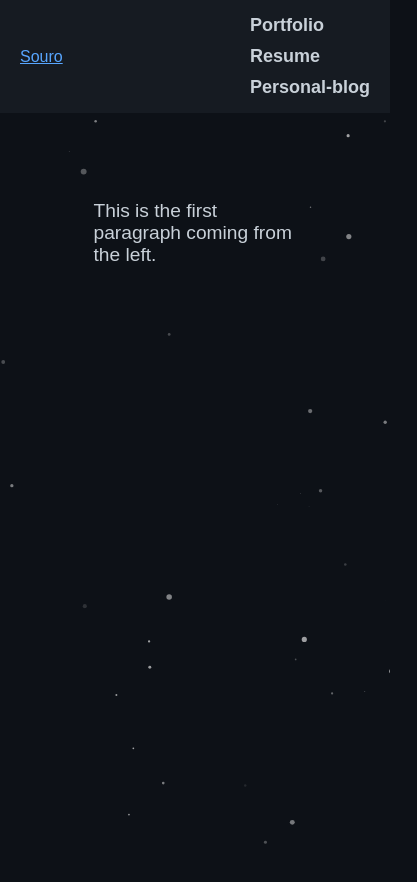
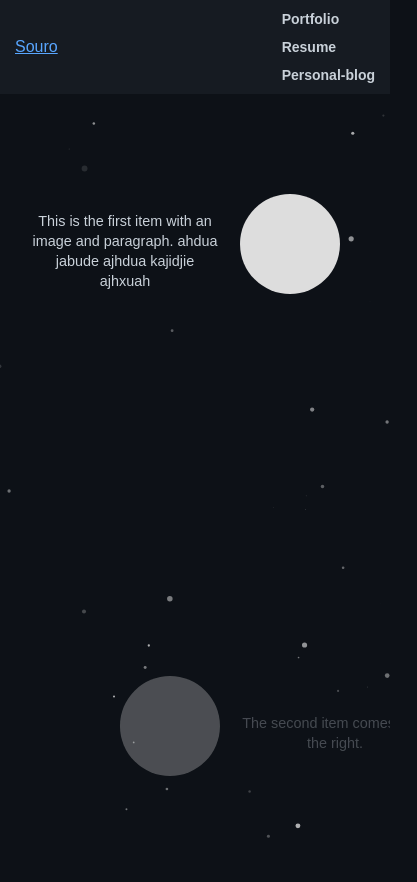
Before and after one commit to Souradeep2000/Portfolio, an Angular app: page /souro in a window 390 px wide. Shown: the top 882 px of the page, 417 px wide, since content can reach past the window. After the commit the page ends 844 px from the top, so only its background shows below. Built offline with nearby package versions, Linux system fonts and the light colour scheme.

Commit message:
fixed app-root structure

```diff
--- a/src/app/app.component.html
+++ b/src/app/app.component.html
@@ -1,14 +1,8 @@
-<!-- <div id="particles-js"></div>
-<div class="content">
-  <h1>Welcome to My Portfolio</h1>
-  <p>This is a cool background with stars using particles.js.</p>
-</div> -->
-
-<!-- <ng-container> -->
 <app-particles-background></app-particles-background>
 <app-header></app-header>
 
-<!-- <div class="spacer"></div> -->
-<!-- </ng-container> -->
+<div class="main-container">
+  <router-outlet></router-outlet>
+</div>
 
-<router-outlet></router-outlet>
+<div class="spacer"></div>
--- a/src/app/app.component.ts
+++ b/src/app/app.component.ts
@@ -1,13 +1,14 @@
 import { Component } from '@angular/core';
 import { RouterOutlet } from '@angular/router';
 import { HeaderComponent } from './header/header.component';
-import { ParticlesBackgroundComponent } from "./particles-background/particles-background.component";
+import { ParticlesBackgroundComponent } from './particles-background/particles-background.component';
+import { HomeComponent } from './home/home.component';
 
 @Component({
   selector: 'app-root',
   imports: [RouterOutlet, HeaderComponent, ParticlesBackgroundComponent],
   templateUrl: './app.component.html',
-  styleUrl: './app.component.css'
+  styleUrl: './app.component.css',
 })
 export class AppComponent {
   title = 'portfolio';
--- a/src/app/header/header.component.css
+++ b/src/app/header/header.component.css
@@ -3,7 +3,6 @@
   padding: 10px 20px;
 }
 
-/* Navbar container */
 .nav-container {
   display: flex;
   justify-content: space-between;
@@ -11,16 +10,13 @@
   width: 100%;
 }
 
-/* Navbar links */
 .navbar-links {
   list-style: none;
   display: flex;
   gap: 20px;
 }
 
-/* Navbar link styles */
 .navbar-links li a {
-  /* color: white; */
   color: #c9d1d9;
   text-decoration: none;
   font-size: 18px;
@@ -28,12 +24,10 @@
   transition: color 0.3s ease;
 }
 
-/* Active link style */
 .navbar-links li a.active {
   color: #ff5722;
 }
 
-/* Hover effect */
 .navbar-links li a:hover {
   color: #ff5722;
 }
@@ -42,10 +36,16 @@
   background-color: #0d1117;
 }
 
-/* Responsiveness: Stack navbar items vertically on small screens */
+.navbar.scrolled {
+  background-color: transparent;
+}
+
 @media (max-width: 768px) {
   .navbar-links {
     flex-direction: column;
     gap: 10px;
   }
+  .navbar-links li a {
+    font-size: 14px;
+  }
 }
--- a/src/app/header/header.component.html
+++ b/src/app/header/header.component.html
@@ -31,4 +31,4 @@
   </div>
 </nav>
 
-<router-outlet></router-outlet>
+<!-- <router-outlet></router-outlet> -->
--- a/src/app/header/header.component.ts
+++ b/src/app/header/header.component.ts
@@ -3,7 +3,7 @@ import { RouterLink, RouterLinkActive, RouterOutlet } from '@angular/router';
 
 @Component({
   selector: 'app-header',
-  imports: [RouterOutlet, RouterLink, RouterLinkActive],
+  imports: [RouterLink, RouterLinkActive],
   templateUrl: './header.component.html',
   styleUrls: ['./header.component.css'],
 })
@@ -12,6 +12,7 @@ export class HeaderComponent {
 
   @HostListener('window:scroll', [])
   onWindowScroll() {
+    // console.log(window.scrollY);
     this.isScrolled = window.scrollY > 50; // If the scroll position is more than 50px, add a class
   }
 }
--- a/src/app/home/home.component.css
+++ b/src/app/home/home.component.css
@@ -1,24 +1,63 @@
 .animate-container {
-  margin: 0 auto;
-  max-width: 90%;
+  display: flex;
+  flex-direction: column;
+  gap: 60px;
 }
 
-p {
+.content {
+  position: relative;
+  display: flex;
+  align-items: center;
+  justify-content: space-between;
   opacity: 0;
-  transform: translateX(100%);
-  margin: 50px 0;
+  transform: translateX(120%);
+  min-height: 50vh;
+  margin: 0 auto;
   padding: 20px;
-  min-height: 50vh;
   background-color: transparent;
-  border-radius: 5px;
-  font-size: 1.2em;
-  transition: opacity 0.3s, transform 0.3s;
+  border-radius: 10px;
+  width: 100%;
+  max-width: 800px;
+  /* box-sizing: border-box; */
 }
 
-.left {
-  transform: translateX(-100%);
+.animate-container .content.left {
+  transform: translateX(-120%);
+  flex-direction: row-reverse;
 }
 
-.right {
-  transform: translateX(100%);
+.animate-container .content.right {
+  transform: translateX(120%);
+  flex-direction: row;
 }
+
+.content .image {
+  width: 100px;
+  height: 100px;
+  background-color: #ddd;
+  border-radius: 50%;
+  margin: 0 20px;
+}
+
+.content p {
+  flex: 1;
+  font-size: 1em;
+  line-height: 1.4;
+  word-wrap: break-word;
+}
+
+@media screen and (max-width: 768px) {
+  .content {
+    flex-direction: column;
+    text-align: center;
+    padding: 15px;
+  }
+
+  .content .image {
+    margin-bottom: 15px;
+  }
+
+  .content p {
+    font-size: 0.9em;
+  }
+}
--- a/src/app/home/home.component.html
+++ b/src/app/home/home.component.html
@@ -1,10 +1,12 @@
-<div class="main-container">
-  <div class="animate-container">
-    <p
-      *ngFor="let paragraph of paragraphs; let i = index"
-      [class]="i % 2 === 0 ? 'left' : 'right'"
-    >
-      {{ paragraph }}
-    </p>
+<!-- <div class="main-container"> -->
+<div class="animate-container">
+  <div
+    class="content"
+    *ngFor="let item of items; let i = index"
+    [class]="i % 2 === 0 ? 'left' : 'right'"
+  >
+    <div class="image"></div>
+    <p>{{ item.text }}</p>
   </div>
 </div>
+<!-- </div> -->
--- a/src/app/home/home.component.ts
+++ b/src/app/home/home.component.ts
@@ -1,10 +1,9 @@
 import { CommonModule } from '@angular/common';
-import { AfterViewInit, Component } from '@angular/core';
-import { Router } from '@angular/router';
+import { Component, AfterViewInit } from '@angular/core';
 import gsap from 'gsap';
-import _ScrollTrigger from 'gsap/ScrollTrigger';
+import { ScrollTrigger } from 'gsap/ScrollTrigger';
 
-gsap.registerPlugin(_ScrollTrigger);
+gsap.registerPlugin(ScrollTrigger);
 
 @Component({
   selector: 'app-home',
@@ -13,34 +12,31 @@ gsap.registerPlugin(_ScrollTrigger);
   styleUrls: ['./home.component.css'],
 })
 export class HomeComponent implements AfterViewInit {
-  constructor(private router: Router) {}
-
-  // isActive(route: string): boolean {
-  //   return this.router.url === route;
-  // }
-
-  paragraphs: string[] = [
-    'This is the first paragraph coming from the left.',
-    'This is the second paragraph coming from the right.',
-    'Here’s another paragraph from the left.',
-    'And yet another from the right!',
+  items: { text: string }[] = [
+    {
+      text: 'This is the first item with an image and paragraph. ahdua jabude ajhdua kajidjie ajhxuah',
+    },
+    { text: 'The second item comes from the right.' },
+    { text: 'Here’s another item from the left.' },
+    { text: 'And the final item slides in from the right!' },
   ];
 
-  ngAfterViewInit(): void {
-    gsap.utils.toArray('p').forEach((element: any, index: number) => {
+  ngAfterViewInit() {
+    // Animate each content block
+    gsap.utils.toArray('.content').forEach((element: any, index: number) => {
       gsap.fromTo(
         element,
-        { opacity: 0, x: index % 2 === 0 ? -100 : 100 }, // Left or right based on index
+        { opacity: 0, x: index % 2 === 0 ? -100 : 100 }, // Alternates direction
         {
           opacity: 1,
           x: 0,
           duration: 1,
           scrollTrigger: {
-            trigger: element,
-            start: 'top 70%', // Animation starts when the paragraph is 80% into the viewport
-            end: 'top 25%',
-            scrub: true,
-            toggleActions: 'play none none reverse', // Animates when scrolling forward, reverses when scrolling back
+            trigger: element, // Each content div is its own trigger
+            start: 'top 70%', // Animation starts when the div enters the viewport
+            end: 'top 20%', // Animation reverses when the div exits this range
+            scrub: true, // Smooth animation tied to scroll
+            toggleActions: 'play reverse play reverse', // Plays forward on scroll down, reverses on scroll up
           },
         }
       );
--- a/src/app/personal-blog/personal-blog.component.html
+++ b/src/app/personal-blog/personal-blog.component.html
@@ -1,3 +1 @@
-<div class="main-container">
-  <h1>here at personal blog</h1>
-</div>
+<h1>here at personal blog</h1>
--- a/src/app/portfolio/portfolio.component.html
+++ b/src/app/portfolio/portfolio.component.html
@@ -1,3 +1 @@
-<div class="main-container">
-  <h1>here at portfolio</h1>
-</div>
+<h1>here at portfolio</h1>
--- a/src/app/resume/resume.component.html
+++ b/src/app/resume/resume.component.html
@@ -1,3 +1 @@
-<div class="main-container">
-  <h1>here at Resume</h1>
-</div>
+<h1>here at Resume</h1>
--- a/src/styles.css
+++ b/src/styles.css
@@ -8,8 +8,8 @@ body {
   height: 100%;
   margin: 0;
   padding: 0;
-  /* overflow-x: hidden;
-    overflow-y: auto; */
+  overflow-x: hidden;
+  overflow-y: auto;
 }
 
 body {
@@ -63,8 +63,18 @@ html {
   align-items: center;
   width: 100%;
   max-width: 100%;
+  overflow-y: auto;
 }
 
 .main-container {
-  padding: 130px 60px 60px 60px;
+  padding: 30px 40px 40px 40px;
 }
+
+@media screen and (max-width: 768px) {
+  .main-container {
+    padding: 40px 15px 40px 15px; /* Adjust padding for mobile */
+  }
+  .navbar {
+    padding: 10px 15px;
+  }
+}
```
